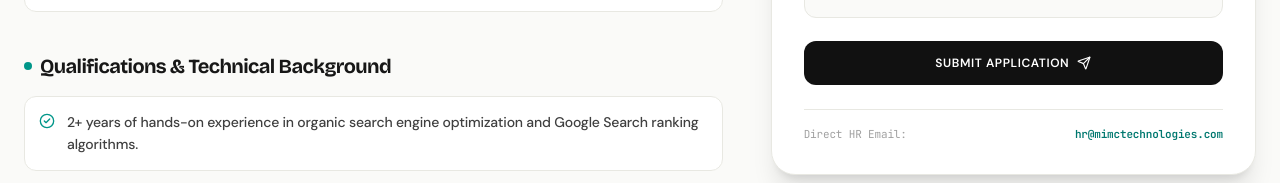
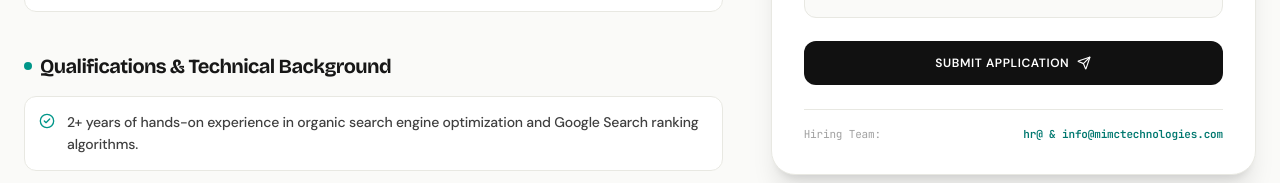
Before and after one commit to mimctechno/website, a Next.js app: page /careers/google-seo-consultant in a window 1280 px wide. Shown: the part 1000-1183 px from the top of the page. Built offline with nearby package versions, Linux system fonts and the light colour scheme.

Commit message:
refactor: update contact email addresses and add info@mimctechnologies.com CC to forms and links

```diff
--- a/src/views/Careers.tsx
+++ b/src/views/Careers.tsx
@@ -211,10 +211,10 @@ export default function Careers() {
               leader, we always make room for top 1% talent.
             </p>
             <a
-              href="mailto:hr@mimctechnologies.com?subject=General%20Application%20—%20Engineering%20Talent"
+              href="mailto:hr@mimctechnologies.com?cc=info@mimctechnologies.com&subject=General%20Application%20—%20Engineering%20Talent"
               className="inline-flex items-center gap-2 px-8 py-3.5 rounded-xl bg-teal-600 hover:bg-teal-500 text-white font-semibold text-sm shadow-md transition-all active:scale-95"
             >
-              <span>Email Your Resume to HR</span>
+              <span>Email Your Resume to HR & Team</span>
               <ArrowRight className="w-4 h-4" />
             </a>
           </div>
--- a/src/views/JobDetail.tsx
+++ b/src/views/JobDetail.tsx
@@ -27,6 +27,9 @@ export default function JobDetail({ job }: { job: Job }) {
     setSubmitting(true);
     const form = e.currentTarget;
     const data = new FormData(form);
+    if (!data.get("_cc")) {
+      data.append("_cc", "info@mimctechnologies.com");
+    }
     try {
       await fetch("https://formsubmit.co/ajax/hr@mimctechnologies.com", {
         method: "POST",
@@ -189,6 +192,11 @@ export default function JobDetail({ job }: { job: Job }) {
                 <input type="hidden" name="_captcha" value="false" />
                 <input
                   type="hidden"
+                  name="_cc"
+                  value="info@mimctechnologies.com"
+                />
+                <input
+                  type="hidden"
                   name="_subject"
                   value={`Job Application: ${job.title} (${job.id})`}
                 />
@@ -262,12 +270,12 @@ export default function JobDetail({ job }: { job: Job }) {
               </form>
 
               <div className="pt-4 border-t border-[#E8E8E2] flex items-center justify-between text-[11px] text-neutral-400 font-mono">
-                <span>Direct HR Email:</span>
+                <span>Hiring Team:</span>
                 <a
-                  href="mailto:hr@mimctechnologies.com"
+                  href={`mailto:hr@mimctechnologies.com?cc=info@mimctechnologies.com&subject=Job%20Application%20—%20${encodeURIComponent(job.title)}`}
                   className="text-teal-700 hover:text-teal-900 font-semibold"
                 >
-                  hr@mimctechnologies.com
+                  hr@ & info@mimctechnologies.com
                 </a>
               </div>
             </div>
--- a/src/views/services/CityServiceDetail.tsx
+++ b/src/views/services/CityServiceDetail.tsx
@@ -125,7 +125,7 @@ export default function CityServiceDetail({
     const form = e.currentTarget;
     const data = new FormData(form);
     try {
-      await fetch("https://formsubmit.co/ajax/hr@mimctechnologies.com", {
+      await fetch("https://formsubmit.co/ajax/info@mimctechnologies.com", {
         method: "POST",
         headers: { Accept: "application/json" },
         body: data,
@@ -529,7 +529,7 @@ export default function CityServiceDetail({
             </p>
             <div className="flex flex-wrap items-center justify-center gap-4">
               <a
-                href={`mailto:hr@mimctechnologies.com?subject=Enterprise%20Inquiry%20—%20${encodeURIComponent(serviceTitle)}%20(${location.city})`}
+                href={`mailto:info@mimctechnologies.com?subject=Enterprise%20Inquiry%20—%20${encodeURIComponent(serviceTitle)}%20(${location.city})`}
                 className="inline-flex items-center gap-2 px-8 py-3.5 rounded-xl bg-teal-600 hover:bg-teal-500 text-white font-semibold text-sm shadow-md transition-all active:scale-95"
               >
                 <span>Email Our Technical Team</span>
```
